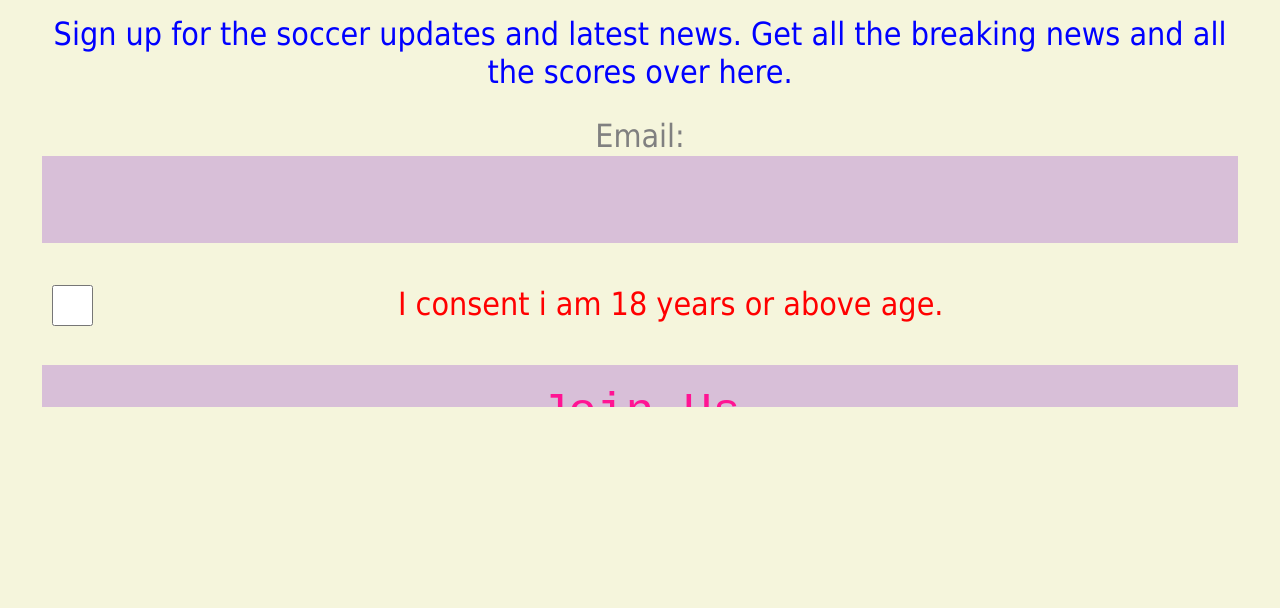
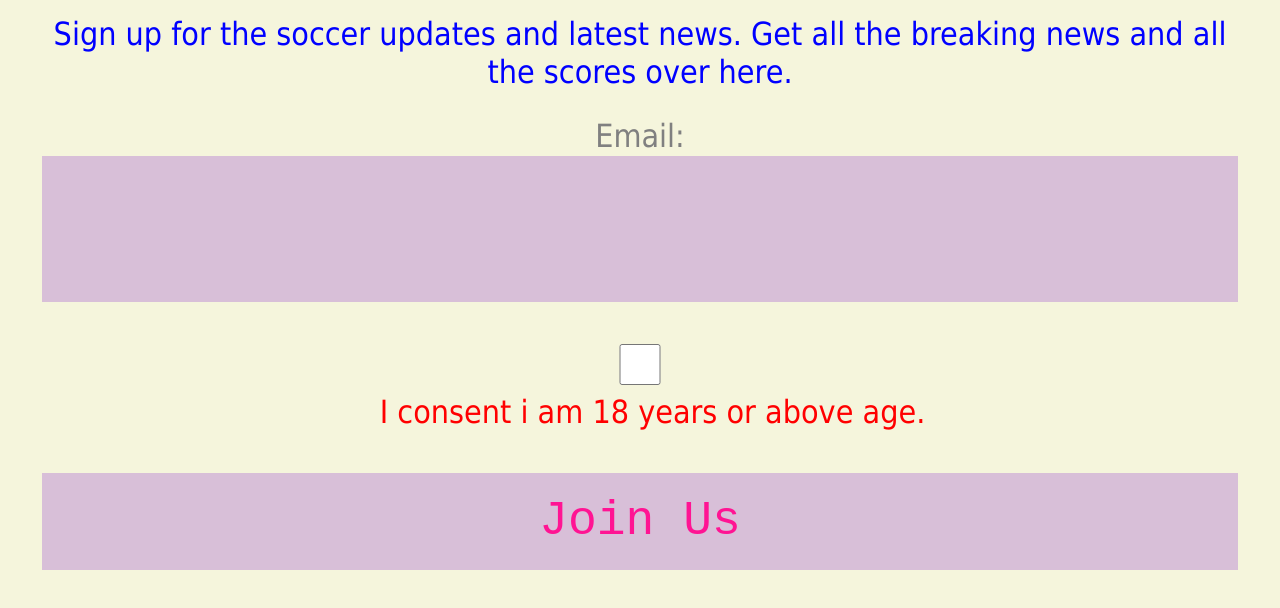
Before and after one commit to dpatel1996/lab--4, a plain HTML site: page index.html in a window 1280 px wide. Shown: the part 114-722 px from the top of the page. Drawn offline with nearby package versions, Linux system fonts and the light colour scheme.

Commit message:
Fixed the join us
I fixed join us butto with the feedback from peer

```diff
--- a/css/screen.css
+++ b/css/screen.css
@@ -227,7 +227,7 @@ body{
  input{
    box-sizing: border-box;
    width: 100%;
-   height: 20px;
+   height: auto;
    padding: 21px;
    border: 0;
    font-family: inherit;
@@ -257,7 +257,7 @@ input[type="email"]{
 input[type="checkbox"]{
   width: 1.2em;
   height: 0.8em;
-  float: left;
+  float: center;
   display: inline;
   border: 2px solid black;
 }
```
